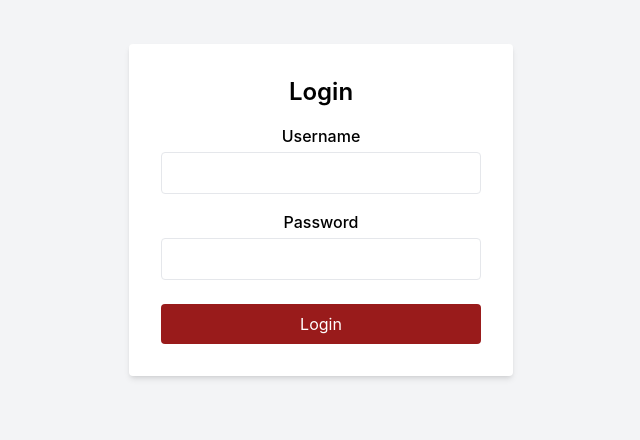
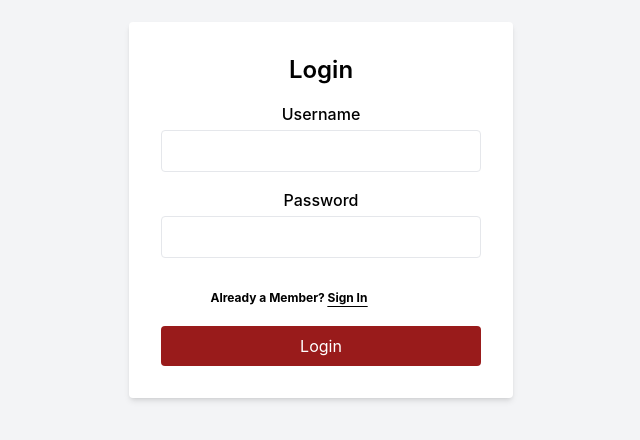
Before and after one commit to fariharahman2019/E-Commerce-Carts, a React (Create React App) app: page /SignIn in a window 1280 px wide. Shown: the part 190-630 px from the top of the page, without its empty margins (319-959 px from the left). Built offline with nearby package versions, Linux system fonts and the light colour scheme; no server answers; the HTML template or start-up script is replaced by a standard one.

Commit message:
Sign In Complete

```diff
--- a/src/components/SignIn/SignIn.js
+++ b/src/components/SignIn/SignIn.js
@@ -1,4 +1,5 @@
 import React, { useState } from "react";
+import { Link } from 'react-router-dom';
 
 function SignIn(){
 
@@ -42,6 +43,9 @@ function SignIn(){
                 onChange={handlePasswordChange}
               />
             </div>
+            <div className='flex w-64 justify-center mb-5 mt-1 pt-2'>
+              <p className="text-xs text-center text-black font-bold">Already a Member? <span className="underline md:underline-offset-4"><Link to="/SignIn"> Sign In </Link></span></p>
+            </div>
             <button
               type="submit"
               className="w-full bg-red-800 text-white py-2 rounded hover:bg-red-900">
```
